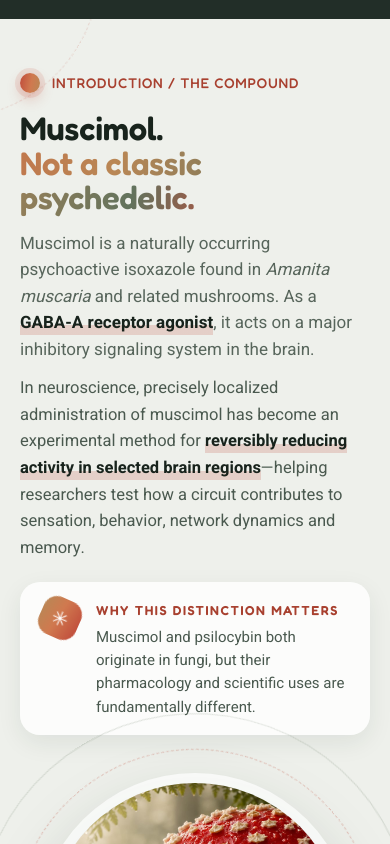
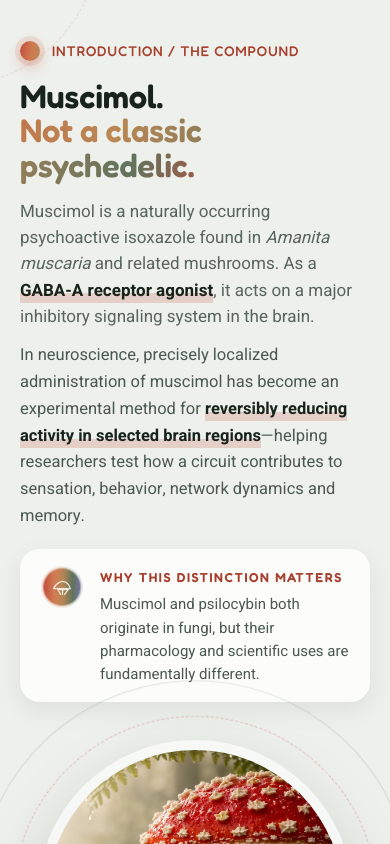
Before and after one commit to tanyakronhaus/amanita-research, a plain HTML site: page index.html in a window 390 px wide. Shown: the part 1117-1961 px from the top of the page. Drawn offline with Linux system fonts and the light colour scheme; animation ran at ten frames a second.

Commit message:
Mobile cover label without pill; mushroom icon in intro takeaway
Co-Authored-By: Claude Opus 5.5 <noreply@anthropic.com>
Claude-Session: https://claude.ai/code/session_01NFy97bdvnZS1jZ69CbCykd

```diff
--- a/index.html
+++ b/index.html
@@ -52,7 +52,7 @@
    <h2 class="t mid">Muscimol.<br><i>Not a classic psychedelic.</i></h2>
    <p class="deck">Muscimol is a naturally occurring psychoactive isoxazole found in <em>Amanita muscaria</em> and related mushrooms. As a <strong>GABA-A receptor agonist</strong>, it acts on a major inhibitory signaling system in the brain.</p>
    <p class="intro-secondary">In neuroscience, precisely localized administration of muscimol has become an experimental method for <strong>reversibly reducing activity in selected brain regions</strong>—helping researchers test how a circuit contributes to sensation, behavior, network dynamics and memory.</p>
-   <div class="intro-takeaway"><span class="intro-mark" aria-hidden="true">✳</span><div><span class="kicker">Why this distinction matters</span><p>Muscimol and psilocybin both originate in fungi, but their pharmacology and scientific uses are fundamentally different.</p></div></div>
+   <div class="intro-takeaway"><span class="intro-mark" aria-hidden="true"><i></i><svg viewBox="0 0 36 36" fill="none" stroke="currentColor" stroke-width="1.8"><path d="M3 21c3-8 11-13 16-13s11 4 14 13H3Zm16 0v11m-9-11 6 11m14-11-8 11M9 21q10 4 21 0"/></svg></span><div><span class="kicker">Why this distinction matters</span><p>Muscimol and psilocybin both originate in fungi, but their pharmacology and scientific uses are fundamentally different.</p></div></div>
   </div>
   <figure class="intro-photo" data-reveal><img src="assets/amanita_muscaria.jpg" alt="Illustration of red-capped Amanita muscaria mushrooms on a mossy forest floor"></figure>
  </div>
--- a/style.css
+++ b/style.css
@@ -253,8 +253,10 @@ body.deck .slide.off{visibility:visible;animation:leave .6s var(--ease) forwards
 .intro-copy .deck{font-size:19px;margin-bottom:12px}
 .intro-secondary{font-size:16.5px;line-height:1.62;color:var(--body);max-width:820px}
 .intro-takeaway{display:flex;gap:16px;align-items:flex-start;margin-top:20px;padding:16px 20px;background:rgba(255,255,255,.8);border-radius:20px;box-shadow:var(--shadow-s);max-width:800px}
-.intro-mark{display:grid;place-items:center;flex:0 0 40px;height:40px;border-radius:14px;background:var(--cta);color:#fff;font-size:20px}
-.slide.on .intro-mark{animation:spin 12s linear infinite}
+.intro-mark{position:relative;display:grid;place-items:center;flex:0 0 44px;width:44px;height:44px;border-radius:50%;background:var(--grad);color:#fff}
+.intro-mark i{position:absolute;inset:-6px;border-radius:50%;background:var(--grad);opacity:.25;animation:breathe 8s .25s ease-in-out infinite}
+.intro-mark svg{position:relative;width:24px;height:24px}
+.slide.on .intro-mark{animation:breathe 8s ease-in-out infinite}
 .intro-takeaway .kicker{font-family:var(--f-d);color:var(--red-d);font-weight:600;font-size:13px;letter-spacing:.12em;text-transform:uppercase}
 .intro-takeaway p{margin:4px 0 0;color:var(--body);font-size:15px;line-height:1.55}
 .intro-lead{position:relative}
@@ -528,3 +530,6 @@ body.portrait .drawer.open .drawer-panel{transform:none}
 body.portrait .drawer-head{margin:-14px -18px 6px;padding:calc(10px + env(safe-area-inset-top)) 18px 10px 24px}
 body.portrait .nav-link{font-size:16px;padding:8px 10px}
 body.menu-open{overflow:hidden}
+/* mobile cover label: plain small caps, no pill, no dot */
+body.portrait .cover-label{display:block;padding:0;background:none;border:0;border-radius:0;font-size:11px;letter-spacing:.08em;line-height:1.6}
+body.portrait .cover-label::before{display:none}
```
